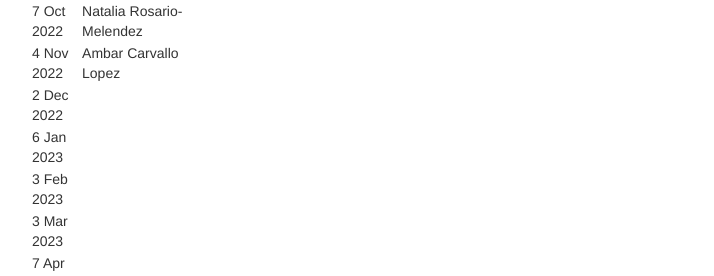
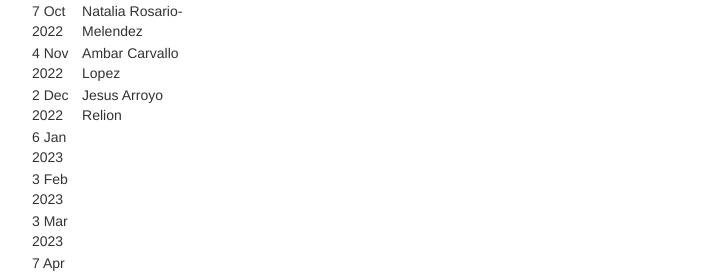
Before and after one commit to solislemuslab/solislemuslab.github.io, a Jekyll site: the page built from pages/zoominario.md, in a window 1280 px wide and 900 px high, scrolled down 2185 px. Shown: the part 208-484 px from the top of the window, without its empty margins (259-973 px from the left). Built offline with Jekyll 4.4.1, drawn with Linux system fonts in a browser that asks for light colours.

Commit message:
added zoominario dec

```diff
--- a/pages/zoominario.md
+++ b/pages/zoominario.md
@@ -66,7 +66,7 @@ Great! Please fill out [this google form](https://forms.gle/1kpZE1XrKe9YS9cHA).
 | 2 Sep 2022 | ![](../assets/pics/flags/colombia.png) | Laura Muñoz Baena | Less Is More: How Viruses Evolve Compact Genomes | [![youtube (653k)](icons16/youtube.png)](https://youtu.be/ZXqX1t36OJY) | [![tiktok (653k)](icons16/tiktok.png)](https://www.tiktok.com/@latinxinstem/video/7139207541518716206) |
 | 7 Oct 2022 | Natalia Rosario-Melendez | |
 | 4 Nov 2022 | Ambar Carvallo Lopez | |
-| 2 Dec 2022 |  | |
+| 2 Dec 2022 | Jesus Arroyo Relion | |
 | 6 Jan 2023 |  | |
 | 3 Feb 2023 |  | |
 | 3 Mar 2023 |  | |
```
